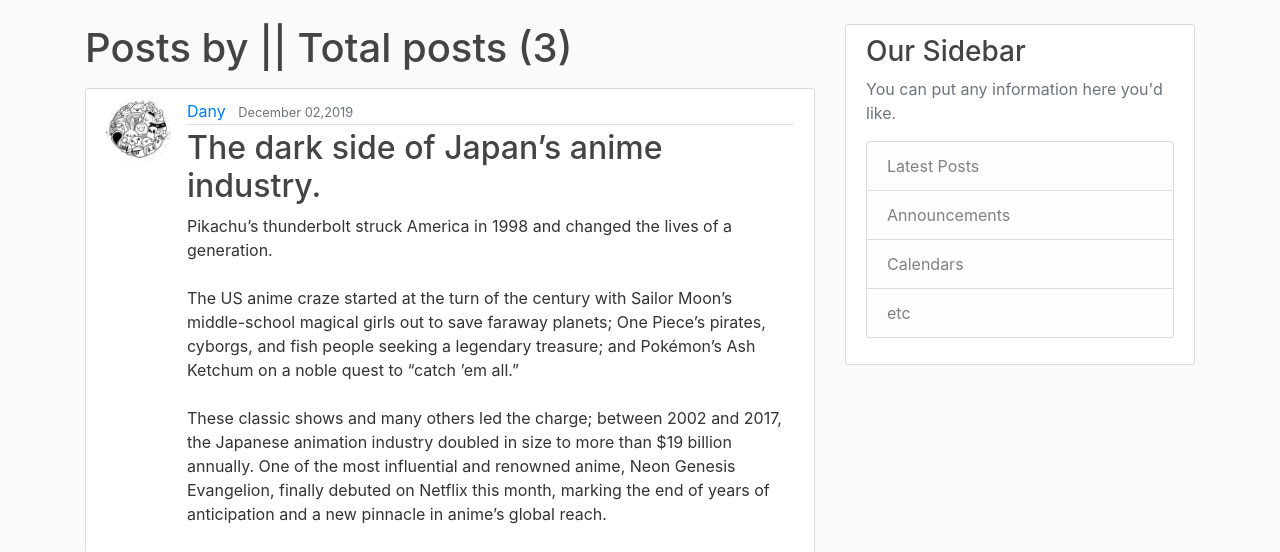
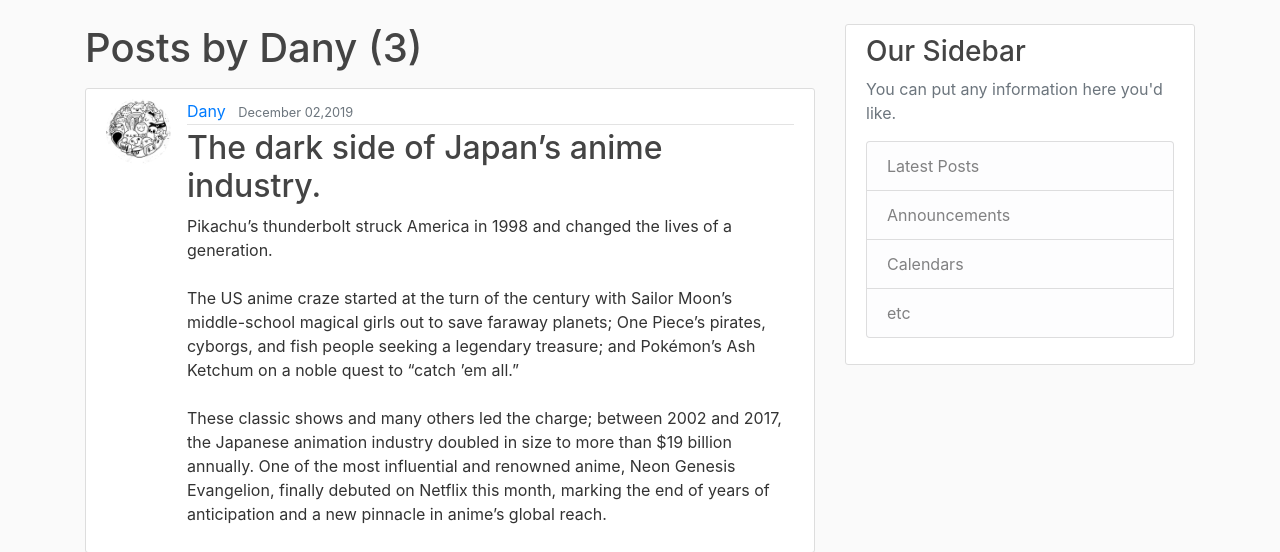
Before and after one commit to manojsaru123/Blog-Management, a Django app: a page that uses templates/blog/user_posts.html in a window 1280 px wide. Shown: the part 56-608 px from the top of the page. Run offline with Django 3.2, Linux system fonts and the light colour scheme; data comes from the database, SQL or seed files in the repository; both versions use the stored data as it was after the commit; some libraries are stand-ins or nearby versions.

Commit message:
third commit

```diff
--- a/templates/blog/user_posts.html
+++ b/templates/blog/user_posts.html
@@ -1,6 +1,6 @@
 {% extends 'blog/base.html' %}
 {% block content %}
-    <h1 class="mb-3"> Posts by {{ user.username }} || Total posts ({{ page_obj.paginator.count }})</h1>
+    <h1 class="mb-3">  Posts by {{ view.kwargs.username }} ({{ page_obj.paginator.count }})</h1>
     {% for post in posts %}
         <article class="media content-section">
             <img class="rounded-circle article-img" src="{{ post.author.profile.image.url }}">
```
Also changed, not shown: db.sqlite3.
